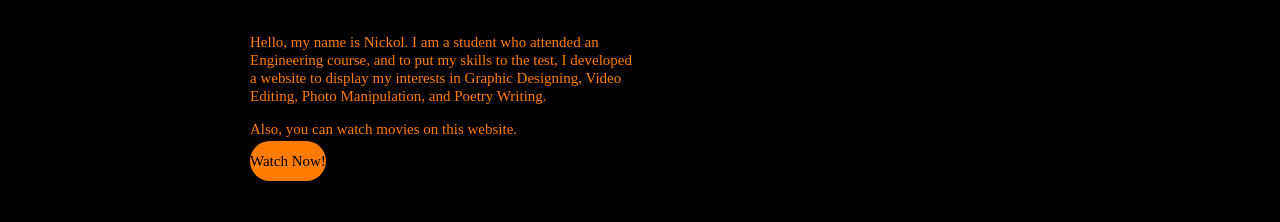
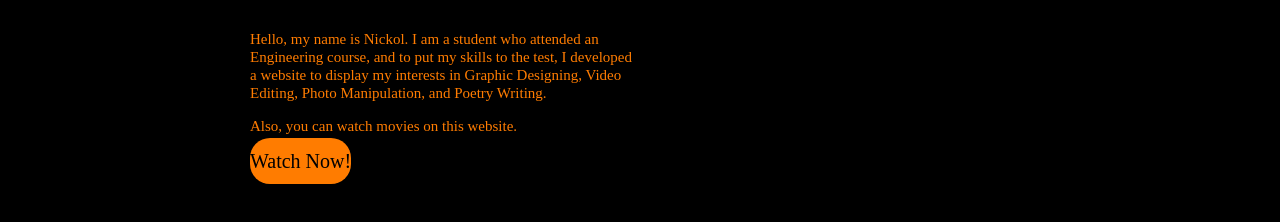
Before and after one commit to KurTech02/HomeMovie, a plain HTML site: page index.htm in a window 1280 px wide. Shown: the part 392-614 px from the top of the page. Drawn offline with Linux system fonts and the light colour scheme.

Commit message:
Update style.css

```diff
--- a/css1/css/style.css
+++ b/css1/css/style.css
@@ -148,9 +148,9 @@ p{
     margin-left: 250px;
 }
 a.button {
-    width: 180px;
+    width: 200px;
     color: #000;
-    font-size: 15px;
+    font-size: 20px;
     padding: 12px 0;
     background: #FF7C00;
     border: 0x;
```
